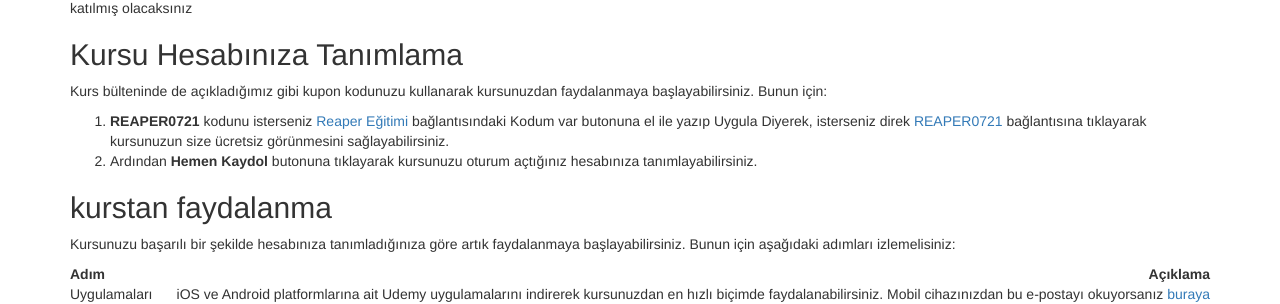
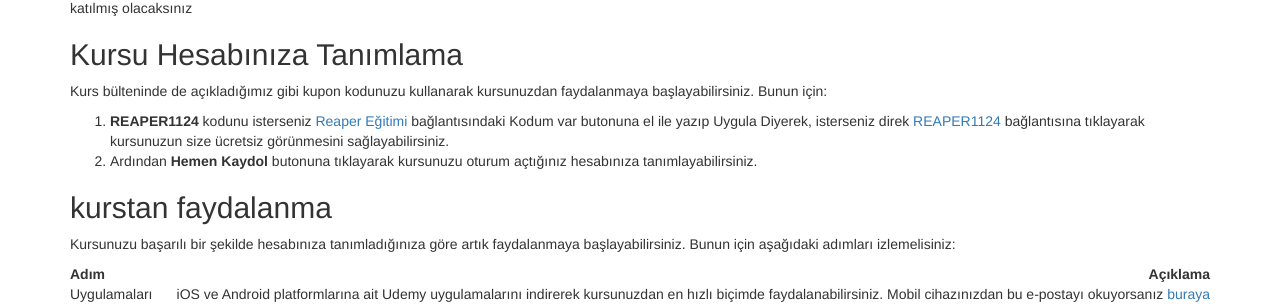
Before and after one commit to borfirbora/borfirbora.github.io, a Jekyll site: the page built from hosgeldin-iletisi.md, in a window 1280 px wide. Shown: the part 142-446 px from the top of the page. Built offline with Jekyll 4.4.1, drawn with Linux system fonts in a browser that asks for light colours; a script that is not in the unit is left out.

Commit message:
tanıtıldı...

```diff
--- a/hosgeldin-iletisi.md
+++ b/hosgeldin-iletisi.md
@@ -2,8 +2,8 @@
 title: Hoşgeldin iletisi
 layout: minimal
 isim: Öğrencimiz
-kupon: REAPER0721
-kupon_link: https://www.udemy.com/course/reaper-egitimi/?couponCode=REAPER0721&password=reaper101
+kupon: REAPER1124
+kupon_link: https://www.udemy.com/course/reaper-egitimi/?couponCode=REAPER1124&password=reaper101
 ---
 # Sayın {{ page.isim }}, Reaper Eğitimi'ne Hoşgeldiniz!
 
```
